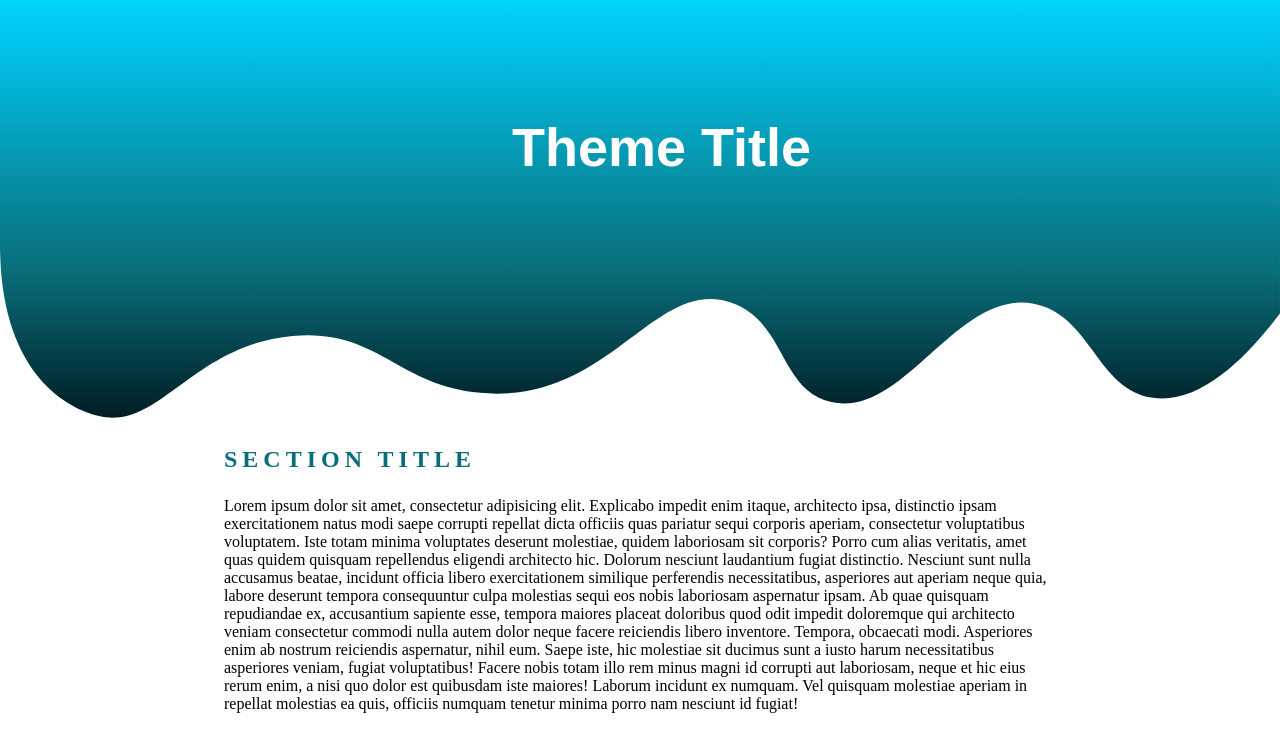
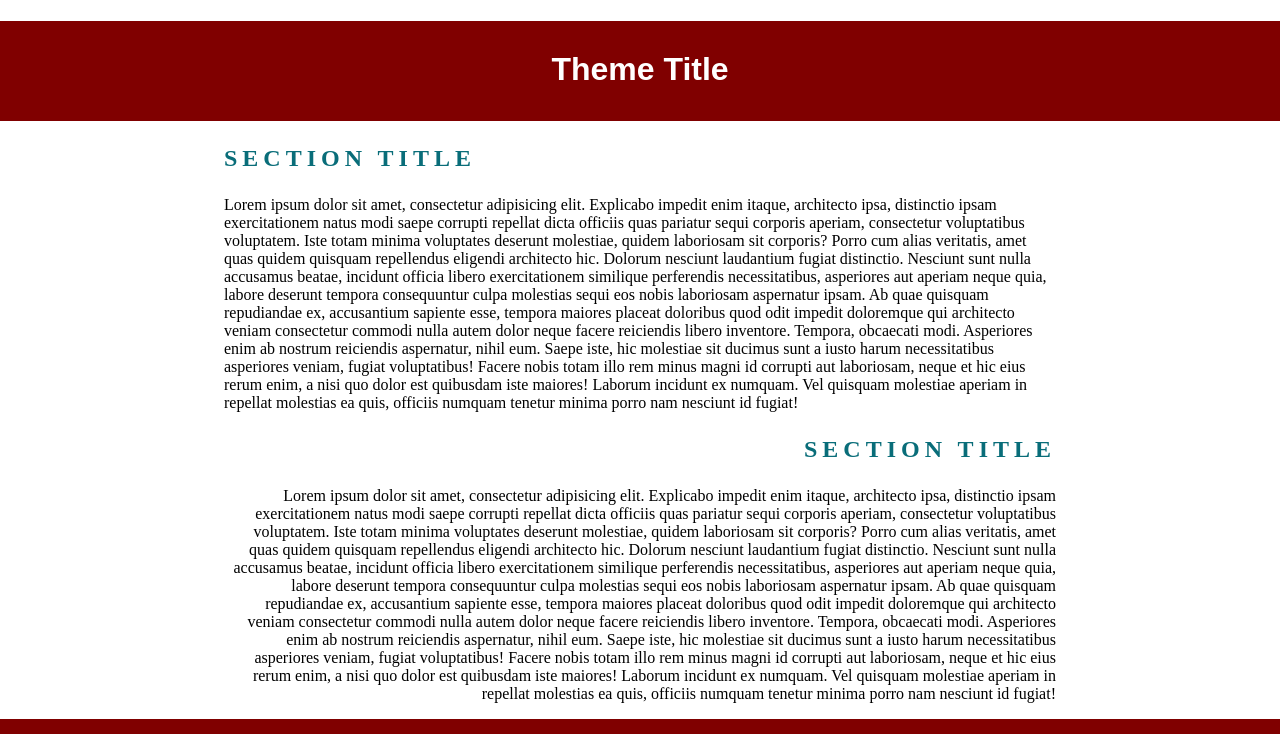
Before and after one commit to dchandy/mobile-friendly-practice, a plain HTML site: page index.html in a window 1280 px wide. Shown: the top 734 px of the page. Drawn offline with Linux system fonts and the light colour scheme.

Commit message:
added media queries

```diff
--- a/css/styles.css
+++ b/css/styles.css
@@ -14,6 +14,8 @@ body {
 
   header {
     min-width: 100%;
+    height: 100px;
+    background-color: #001d24;
   }
 
   header,
@@ -24,10 +26,11 @@ body {
   header .title {
     font-family: sans-serif;
     /* I gave this title absolute so it can be on top of the SVG */
-    position: absolute;
-    top: 10%;
-    left: 40%;
-    font-size: 54px;
+    /* position: absolute; */
+    /* top: 20px; */
+    /* left: 40%; */
+    text-align: center;
+    padding: 30px 0;
   }
 
   main .heading {
@@ -59,3 +62,21 @@ body {
   .content:nth-child(even) {
     text-align: end;
   }
+
+  @media only screen and (min-width: 480px) {
+    header, footer {
+      background-color: blueviolet;
+    }
+  }
+
+  @media only screen and (min-width: 768px) {
+    header, footer {
+      background-color: #001d24;
+    }
+  }
+
+  @media only screen and (min-width: 1024px) {
+    header, footer {
+      background-color: maroon;
+    }
+  }
--- a/index.html
+++ b/index.html
@@ -11,30 +11,9 @@
     <div class="wrapper">
         <!-- HEADER -->
         <header>
-            <svg id="Layer_1" data-name="Layer 1" xmlns="http://www.w3.org/2000/svg" viewBox="0 0 1366 445.8">
-                <defs>
-                    <style>
-                        .cls-1 {
-                            fill: url(#gradient);
-                        }
-                    </style>
-                    <linearGradient spreadMethod="pad" id="gradient" x1="0%" y1="100%" x2="0%" y2="0%">
-                        <stop offset="0%" style="stop-color:rgba(0,29,36,1);stop-opacity:1;" />
-                        <stop offset="35%" style="stop-color:rgba(9,109,121,1);stop-opacity:1;" />
-                        <stop offset="100%" style="stop-color:rgba(0,212,255,1);stop-opacity:1;" />
-                    </linearGradient>
-                </defs>
-                <path class="cls-1"
-                    d="M1366,334.59c-35.76,47.13-85.07,97-135.44,90-59.88-8.29-66.63-89.32-127.49-100.5-82.78-15.2-137.89,122.32-216,105-55.81-12.38-48.17-87.13-108-106.5-78.31-25.35-125.07,98-249,97.5-103.49-.42-121.3-69.87-217.49-61.5-107.29,9.34-142.49,100.74-207,85.5C72.27,436.21,0,399.09,0,261.1V0H1366Z" />
-            </svg>
-
             <h1 class="title">Theme Title</h1>
         </header>
         <!-- HEADER ENDS -->
-
-
-
-
         <!-- MAIN CONTENT -->
         <main>
             <div class="content">
```
